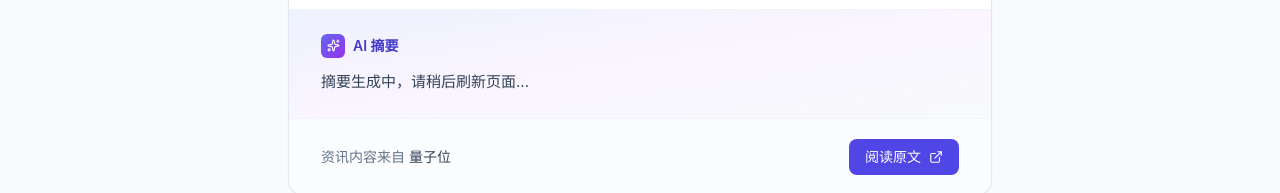
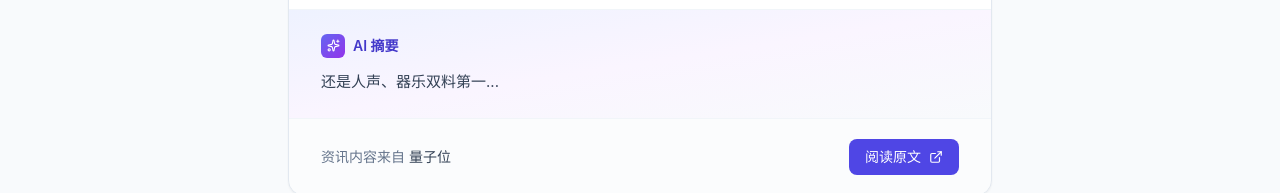
Before and after one commit to aa627912558/jingxuanai-com, a Next.js app: page /news/1 in a window 1280 px wide. Shown: the part 318-511 px from the top of the page. Built offline with nearby package versions, Linux system fonts and the light colour scheme; no server answers.

Commit message:
fix: call generateSummary in news detail page
- Import generateSummary from @/lib/minimax
- Pass summary prop to NewsDetailClient
- Fixes the issue where AI summary was always showing '摘要生成中...' instead of actual summary

```diff
--- a/src/app/news/[idx]/page.tsx
+++ b/src/app/news/[idx]/page.tsx
@@ -3,6 +3,7 @@ import type { Metadata } from 'next'
 import { notFound } from 'next/navigation'
 import NewsDetailClient from './NewsDetailClient'
 import { slugify } from '@/lib/slug'
+import { generateSummary } from '@/lib/minimax'
 
 interface PageProps {
   params: { idx: string }
@@ -132,6 +133,9 @@ export default async function NewsDetailPage({ params }: PageProps) {
     inLanguage: item.lang === 'zh' ? 'zh-CN' : 'en-US',
   }
 
+  // Generate AI summary on-the-fly
+  const summary = await generateSummary(item.title, item.snippet || '', item.source)
+
   return (
     <>
       <Script
@@ -139,7 +143,7 @@ export default async function NewsDetailPage({ params }: PageProps) {
         type="application/ld+json"
         dangerouslySetInnerHTML={{ __html: JSON.stringify(articleJsonLd) }}
       />
-      <NewsDetailClient item={item} />
+      <NewsDetailClient item={item} summary={summary} />
     </>
   )
 }
```
